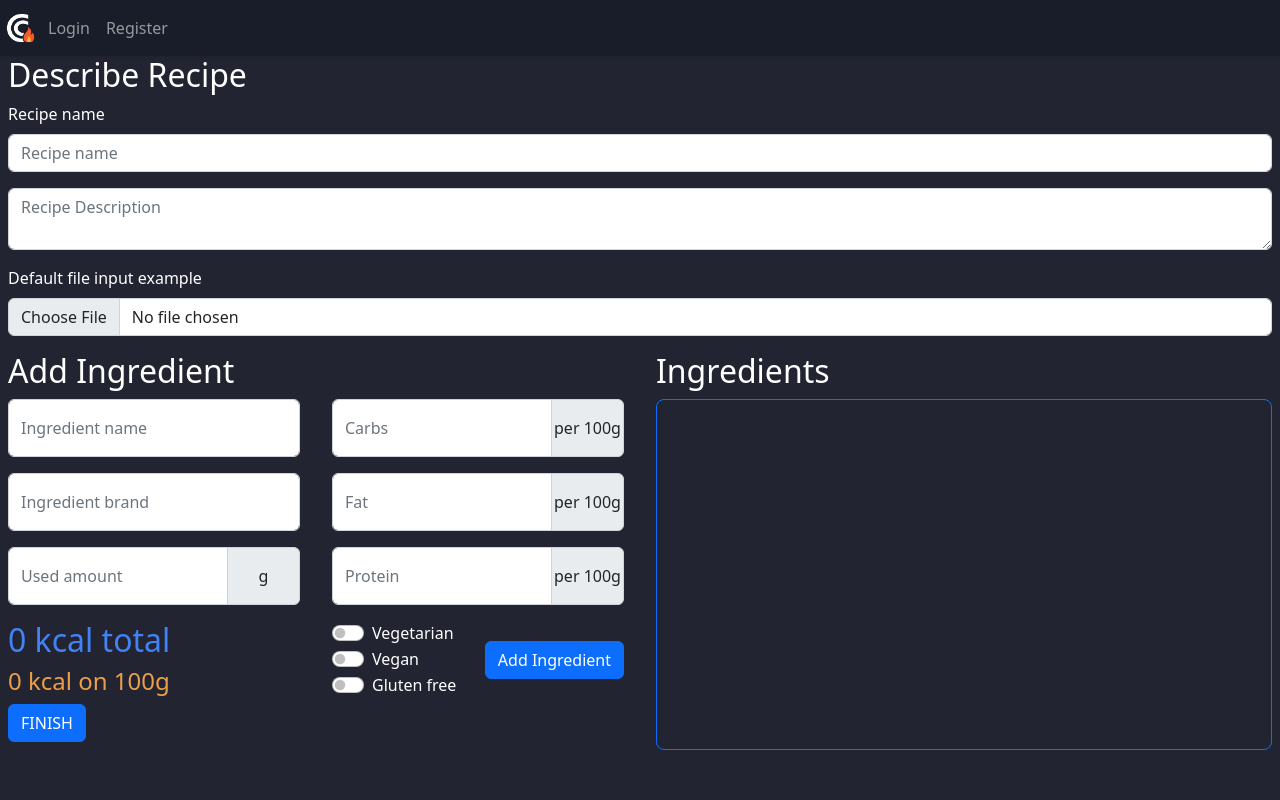
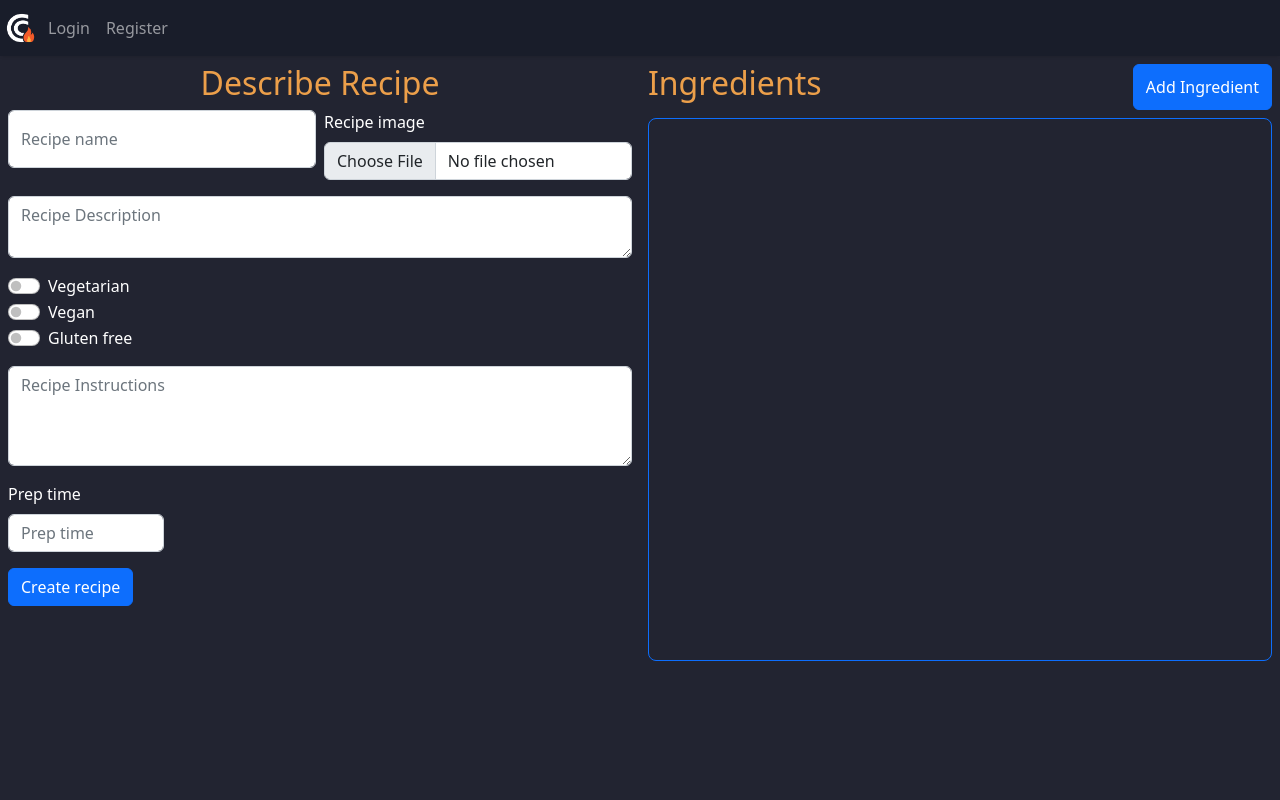
Before and after one commit to michaelWebDeve/CalorieCraveDevOps, a Flask app: page /test in a window 1280 px wide. Run offline with Flask 3, Linux system fonts and the light colour scheme.

Commit message:
Update create_recipe.html

```diff
--- a/templates/create_recipe.html
+++ b/templates/create_recipe.html
@@ -3,24 +3,72 @@
 {% block title %}Create Recipe{% endblock %}
 
 {% block content %}
-    <h2>Describe Recipe</h2>
-    <div class="mb-3">
-        <label for="namInput" class="form-label">Recipe name</label>
-        <input type="text" class="form-control" id="namInput" placeholder="Recipe name">
-    </div>
-    <div class="mb-3">
-        <textarea class="form-control" aria-label="With textarea" placeholder="Recipe Description"></textarea>
-    </div>
-    <div class="mb-3">
-        <label for="formFile" class="form-label">Default file input example</label>
-        <input class="form-control" type="file" id="formFile">
+    <div class="d-flex flex-row">
+        <div class="w-50 me-2 my-2">
+            <h2 class="text-center text-secondary-custom">Describe Recipe</h2>
+            <div class="d-flex flex-row">
+                <div class="mb-3 w-50 me-1 input-group text-secondary">
+                    <div class="form-floating">
+                        <input type="text" class="form-control" id="name" placeholder="Recipe name">
+                        <label for="name">Recipe name</label>
+                    </div>
+                </div>
+                <div class="mb-3 w-50 ms-1">
+                    <label for="image" class="form-label">Recipe image</label>
+                    <input class="form-control" type="file" id="image">
+                </div>
+            </div>
+            <div class="mb-3">
+                <textarea class="form-control" id="description" aria-label="With textarea"
+                          placeholder="Recipe Description"></textarea>
+            </div>
+            <div class="mb-3">
+                <div class="form-check form-switch">
+                    <input class="form-check-input" type="checkbox" id="vegetarian">
+                    <label class="form-check-label" for="vegetarian">Vegetarian</label>
+                </div>
+                <div class="form-check form-switch">
+                    <input class="form-check-input" type="checkbox" id="vegan">
+                    <label class="form-check-label" for="vegan">Vegan</label>
+                </div>
+                <div class="form-check form-switch">
+                    <input class="form-check-input" type="checkbox" id="gluten_free">
+                    <label class="form-check-label" for="gluten_free">Gluten free</label>
+                </div>
+            </div>
+            <div class="mb-3">
+                <textarea class="form-control" id="instruction" aria-label="With textarea"
+                          placeholder="Recipe Instructions"
+                          style="min-height: 100px;"></textarea>
+            </div>
+            <div class="mb-3 w-25 me-1">
+                <label for="prep_time" class="form-label">Prep time</label>
+                <input type="number" class="form-control" id="prep_time" placeholder="Prep time">
+            </div>
+            <button class="btn btn-primary" id="finish_button">Create recipe</button>
+        </div>
+        <div class="w-50 ms-2 my-2">
+            <div class="d-flex justify-content-between flex-row mb-2">
+                <h2 class="text-secondary-custom">Ingredients</h2>
+                <button type="button" class="btn btn-primary" data-bs-toggle="modal" data-bs-target="#exampleModal">Add
+                    Ingredient
+                </button>
+            </div>
+            <div class="w-100 h-100 rounded-3 p-2 border border-primary overflow-scroll" id="ing_container">
+
+            </div>
+        </div>
     </div>
 
-    <div class="d-flex flex-row">
-        <div class="col w-50 pe-3">
-            <h2>Add Ingredient</h2>
-            <div class="d-flex flex-row">
-                <div class="col-6 pe-3">
+    <!-- Modal -->
+    <div class="modal fade" id="exampleModal" tabindex="-1" aria-labelledby="exampleModalLabel" aria-hidden="true">
+        <div class="modal-dialog modal-dialog-scrollable">
+            <div class="modal-content">
+                <div class="modal-header">
+                    <h1 class="modal-title fs-5 text-secondary" id="exampleModalLabel">Create Ingredient</h1>
+                    <button type="button" class="btn-close" data-bs-dismiss="modal" aria-label="Close"></button>
+                </div>
+                <div class="modal-body">
                     <div class="input-group mb-3 text-secondary">
                         <div class="form-floating">
                             <input type="text" class="form-control" id="ing_name" placeholder="Ingredient name">
@@ -41,8 +89,6 @@
                         </div>
                         <span class="input-group-text w-25 justify-content-center">g</span>
                     </div>
-                </div>
-                <div class="col-6 ps-3">
                     <div class="input-group mb-3 text-secondary">
                         <div class="form-floating">
                             <input type="number" class="form-control ing-input" id="ing_carbs" placeholder="Carbs">
@@ -64,47 +110,19 @@
                         </div>
                         <span class="input-group-text w-25 justify-content-center">per 100g</span>
                     </div>
-                </div>
-            </div>
-
-            <div class="d-flex flex-row">
-                <div class="w-50">
                     <h2 class="text-primary-custom" id="kcal-output-total">0 kcal total</h2>
                     <h4 class="text-secondary-custom" id="kcal-output-100g">0 kcal on 100g</h4>
                 </div>
-                <div class="w-50 ps-3">
-                    <div class="d-flex justify-content-between">
-                        <div>
-                            <div class="form-check form-switch">
-                                <input class="form-check-input" type="checkbox" id="vegetarian">
-                                <label class="form-check-label" for="vegetarian">Vegetarian</label>
-                            </div>
-                            <div class="form-check form-switch">
-                                <input class="form-check-input" type="checkbox" id="vegan">
-                                <label class="form-check-label" for="vegan">Vegan</label>
-                            </div>
-                            <div class="form-check form-switch">
-                                <input class="form-check-input" type="checkbox" id="gluten_free">
-                                <label class="form-check-label" for="gluten_free">Gluten free</label>
-                            </div>
-                        </div>
-
-                        <div class="d-flex align-items-center">
-                            <button class="btn btn-primary" id="add_ing_button">Add Ingredient</button>
-                        </div>
-                    </div>
+                <div class="modal-footer">
+                    <button type="button" class="btn btn-secondary" data-bs-dismiss="modal">Close</button>
+                    <button type="button" class="btn btn-primary" id="save-ingredient">Add ingredient</button>
                 </div>
             </div>
         </div>
-        <div class="col w-50 ps-3">
-            <h2>Ingredients</h2>
-            <div class="w-100 h-100 rounded-3 p-2 border border-primary overflow-scroll" id="ing_container">
+    </div>
+{% endblock %}
 
-            </div>
-        </div>
-    </div>
-    <button class="btn btn-primary" id="finish_button">FINISH</button>
-{% endblock %}
+
 
 {% block scripts %}
     <script type="text/javascript">
@@ -115,7 +133,23 @@
 
     <!--Listener-->
     <script type="text/javascript">
-        // Ingredient input change listener
+        // Modal save change button listener
+        $("#save-ingredient").on("click", function () {
+            var ing_name = $("#ing_name").val();
+            var ing_brand = $("#ing_brand").val();
+            var ing_carbs = $("#ing_carbs").val();
+            var ing_fat = $("#ing_fat").val();
+            var ing_protein = $("#ing_protein").val();
+            var ing_amount_used = $("#ing_amount_used").val();
+            const ing = new Ingredient(ing_name, ing_brand, ing_carbs, ing_fat, ing_protein, ing_amount_used);
+            ings.push(ing);
+            console.log(ing.calcKcal());
+            console.log(ings);
+            addIngredient(ing)
+            $('#exampleModal').modal('hide');
+        });
+
+        // Ingredient add button listener
         $("#add_ing_button").on("click", function () {
             var ing_name = $("#ing_name").val();
             var ing_brand = $("#ing_brand").val();
@@ -137,16 +171,16 @@
             var ing_fat = $("#ing_fat").val();
             var ing_protein = $("#ing_protein").val();
             var ing_amount_used = $("#ing_amount_used").val();
-            try{
+            try {
                 var kcal = Math.round(calcKcal(ing_carbs, ing_protein, ing_fat));
-                var kcal_total = Math.round(kcal*(ing_amount_used/100));
-                if(!(isNaN(kcal))){
-                    $("#kcal-output-100g").html(kcal+" kcal on 100g");
-                    if(ing_amount_used!==""){
-                        $("#kcal-output-total").html(kcal_total+" kcal total");
+                var kcal_total = Math.round(kcal * (ing_amount_used / 100));
+                if (!(isNaN(kcal))) {
+                    $("#kcal-output-100g").html(kcal + " kcal on 100g");
+                    if (ing_amount_used !== "") {
+                        $("#kcal-output-total").html(kcal_total + " kcal total");
                     }
                 }
-            }catch (e){
+            } catch (e) {
                 console.log("ERROR");
             }
         });
@@ -162,16 +196,28 @@
             console.log(ings)
         });
 
-        // Finish button listener
+        // Create recipe button listener
         $("#finish_button").on("click", function () {
-            const jsonings = JSON.stringify(ings)
-            console.log(jsonings);
+            const name = $("#name").val();
+            const description = $("#description").val();
+            const prep_time = $("#prep_time").val();
+            const instruction = $("#instruction").val();
+            const vegan = $("#vegan").is(":checked");
+            const vegetarian = $("#vegetarian").is(":checked");
+            const gluten_free = $("#gluten_free").is(":checked");
+            const recipeImage = $("#image")[0].files[0];
+
+            const recipe = new Recipe(name, description, prep_time, instruction, vegetarian, vegan, gluten_free, ings);
+            const formData = new FormData();
+            formData.append("recipe", JSON.stringify(recipe)); // Serialize recipe object
+            formData.append("recipeImage", recipeImage); // Append image file
 
             $.ajax({
                 type: "POST", // Use the appropriate HTTP method
                 url: "/api/recipes", // Replace with your actual endpoint URL
-                data: jsonings,
-                contentType: "application/json", // Set the content type to JSON
+                data: formData,
+                processData: false, // Prevent jQuery from processing the data
+                contentType: false, // Let the browser set the content type
                 success: function (response) {
                     // Handle success response from the server
                     console.log("Data sent successfully", response);
@@ -222,6 +268,30 @@
             }
 
         }
+
+        class Recipe {
+            name;
+            description;
+            prep_time;
+            instruction;
+            vegetarian;
+            vegan;
+            gluten_free;
+
+            ings;
+
+
+            constructor(name, description, prep_time, instruction, vegetarian, vegan, gluten_free, ings) {
+                this.name = name;
+                this.description = description;
+                this.prep_time = prep_time;
+                this.instruction = instruction;
+                this.vegetarian = vegetarian;
+                this.vegan = vegan;
+                this.gluten_free = gluten_free;
+                this.ings = ings;
+            }
+        }
     </script>
 
     <!--Functions-->
```
